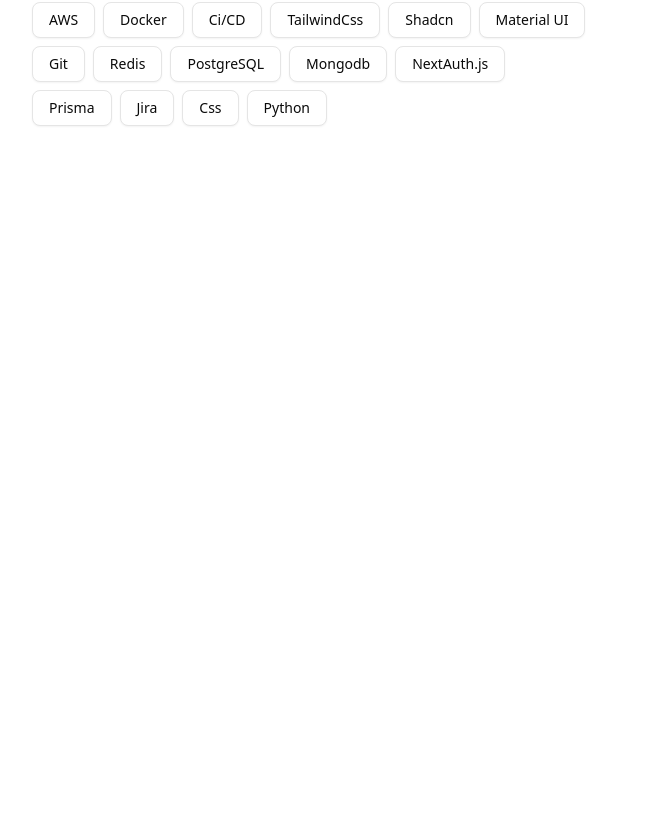
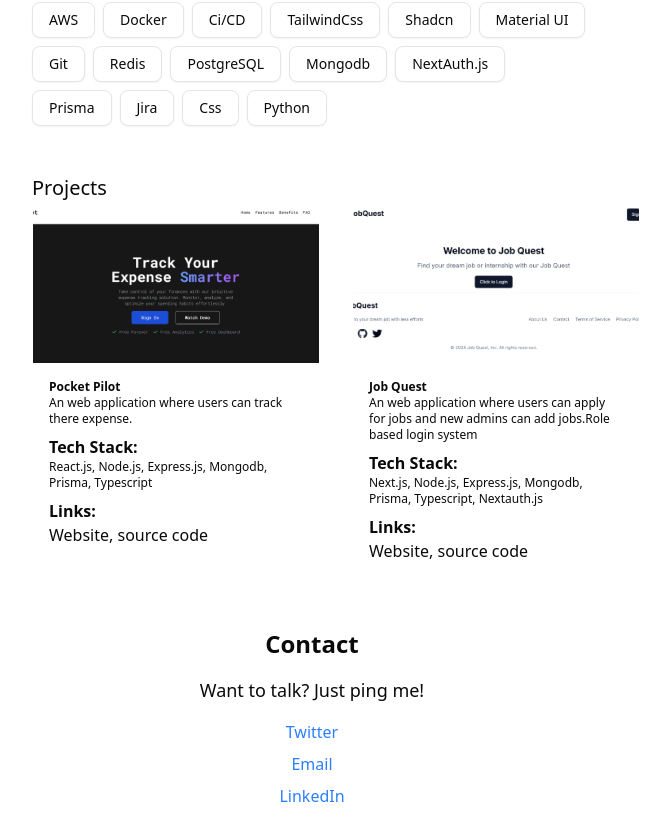
Before and after one commit to sandeep0009/sandeep-portfolio, a Next.js app: page / in a window 1280 px wide. Shown: the part 702-1542 px from the top of the page, without its empty margins (328-998 px from the left). Before the commit the page ends 932 px from the top, so only its background shows below. Built offline with nearby package versions, Linux system fonts and the light colour scheme.

Commit message:
feat:Added contact

```diff
--- a/src/app/page.tsx
+++ b/src/app/page.tsx
@@ -2,7 +2,9 @@
 import { Education } from "@/components/Education";
 import { Exprience } from "@/components/Experience";
 import { Navbar } from "@/components/Navbar";
+import { Projects } from "@/components/Project";
 import { Skills } from "@/components/Skills";
+import {Contact} from "@/components/Contact"
 
 
 export default function Home() {
@@ -12,6 +14,8 @@
       <Exprience/>
       <Education/>
       <Skills/>
+      <Projects/>
+      <Contact/>
     </div>
   );
 }
--- /dev/null
+++ b/src/components/Contact.tsx
@@ -0,0 +1,35 @@
+export function Contact() {
+    return (
+      <div className="p-6 text-center">
+        <h2 className="text-2xl font-semibold mb-4">Contact</h2>
+        <p className="text-lg">Want to talk? Just ping me!</p>
+
+        <div className="mt-4 flex flex-col items-center gap-2">
+          <a
+            href="https://twitter.com/yourhandle"
+            target="_blank"
+            rel="noopener noreferrer"
+            className="text-blue-500 hover:underline"
+          >
+            Twitter
+          </a>
+
+          <a
+            href="mailto:your@email.com"
+            className="text-blue-500 hover:underline"
+          >
+            Email
+          </a>
+
+          <a
+            href="https://linkedin.com/in/yourprofile"
+            target="_blank"
+            rel="noopener noreferrer"
+            className="text-blue-500 hover:underline"
+          >
+            LinkedIn
+          </a>
+        </div>
+      </div>
+    );
+  }
--- a/src/components/Project.tsx
+++ b/src/components/Project.tsx
@@ -0,0 +1,25 @@
+import { projects } from "@/lib/project";
+import { ProjectCard } from "./ProjectCard";
+
+
+export function Projects(){
+    return(
+
+        <div className="p-6">
+            <h2 className="text-xl">Projects</h2>
+
+            <div className="grid grid-cols-2 gap-20">
+
+            {
+                projects.map((item)=>(
+                    <ProjectCard title={item.title} desc={item.desc} textStack={item.textStack} url={item.url} imageUrl={item.imageUrl}/>
+                ))
+            }
+            </div>
+
+
+
+
+        </div>
+    )
+}
--- /dev/null
+++ b/src/components/ProjectCard.tsx
@@ -0,0 +1,33 @@
+import Image from "next/image";
+
+type ProjectProps = {
+  imageUrl: string;
+  title: string;
+  desc: string;
+  textStack: string[];
+  url: string[];
+};
+
+export function ProjectCard({ imageUrl, title, desc, textStack, url }: ProjectProps) {
+  return (
+    <div className="w-72 h-auto rounded-md border border-white overflow-hidden">
+      <div className="relative w-full h-40">
+        <Image alt="Project Image" src={imageUrl} layout="fill" objectFit="cover" />
+      </div>
+      <div className="p-4">
+        <h2 className="text-xs font-semibold">{title}</h2>
+        <p className="text-xs">{desc}</p>
+
+        <div className="mt-2">
+          <strong>Tech Stack:</strong>
+          <p className="text-xs">{textStack.join(", ")}</p>
+        </div>
+
+        <div className="mt-2">
+          <strong>Links:</strong>
+          <p>{url.join(", ")}</p>
+        </div>
+      </div>
+    </div>
+  );
+}
--- /dev/null
+++ b/src/lib/project.ts
@@ -0,0 +1,43 @@
+
+
+export const projects=[
+    {
+        id:1,
+        title:"Pocket Pilot",
+        imageUrl:"/images/image.png",
+        desc:"An web application where users can track there expense.",
+        textStack:[
+            "React.js",
+            "Node.js",
+            "Express.js",
+            "Mongodb",
+            "Prisma",
+            "Typescript"
+        ],
+        url:[
+            "Website",
+            "source code"
+        ]
+    },
+
+    {
+        id:1,
+        title:"Job Quest",
+        imageUrl:"/images/image2.png",
+        desc:"An web application where users can apply for jobs and new admins can add jobs.Role based login system",
+        textStack:[
+            "Next.js",
+            "Node.js",
+            "Express.js",
+            "Mongodb",
+            "Prisma",
+            "Typescript",
+            "Nextauth.js"
+        ],
+        url:[
+            "Website",
+            "source code"
+        ]
+    },
+
+]
```
Also changed, not shown: public/images/image.png (added), public/images/image2.png (added).
